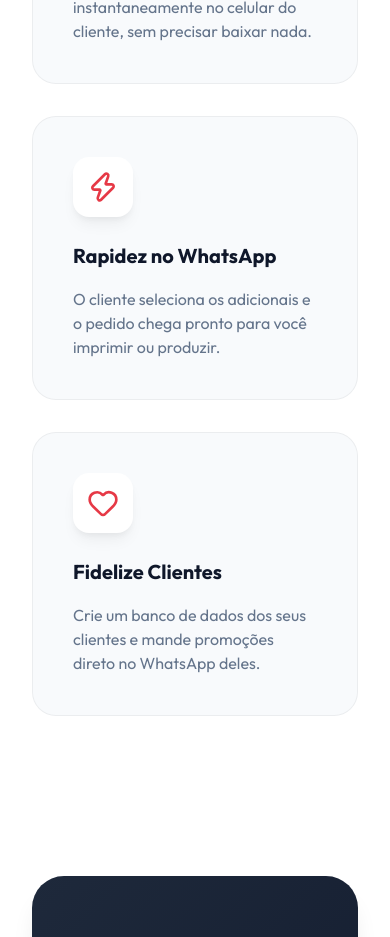
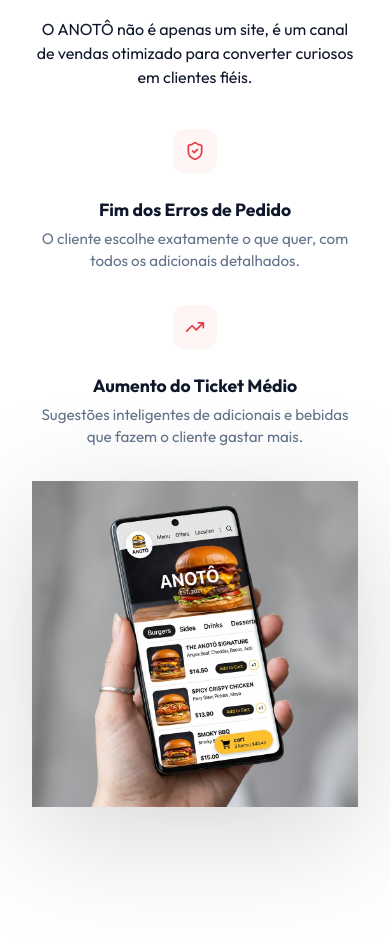
Before and after one commit to anotoapp/anoto, a React (Vite) app: page / in a window 390 px wide. Shown: the part 1060-1997 px from the top of the page. Built offline with nearby package versions, Linux system fonts and the light colour scheme; no server answers.

Commit message:
Add Product Preview section with mobile mockup and benefit list to Landing Page

```diff
--- a/src/pages/LandingPage.css
+++ b/src/pages/LandingPage.css
@@ -154,6 +154,91 @@
   color: var(--landing-text-muted);
 }
 
+/* Preview Section */
+.preview-section {
+  padding: 8rem 2rem;
+  background-color: #fff;
+}
+
+.preview-grid {
+  display: grid;
+  grid-template-columns: 1fr 1fr;
+  gap: 4rem;
+  align-items: center;
+}
+
+.section-title {
+  font-size: 2.5rem;
+  font-weight: 800;
+  line-height: 1.2;
+  margin-bottom: 1.5rem;
+}
+
+.text-primary {
+  color: var(--landing-primary);
+}
+
+.benefit-list {
+  list-style: none;
+  padding: 0;
+  margin-top: 2.5rem;
+  display: flex;
+  flex-direction: column;
+  gap: 2rem;
+}
+
+.benefit-list li {
+  display: flex;
+  gap: 1.5rem;
+}
+
+.benefit-icon {
+  background: #fff5f5;
+  color: var(--landing-primary);
+  width: 44px;
+  height: 44px;
+  display: flex;
+  align-items: center;
+  justify-content: center;
+  border-radius: 12px;
+  flex-shrink: 0;
+}
+
+.benefit-list strong {
+  display: block;
+  font-size: 1.1rem;
+  margin-bottom: 0.25rem;
+}
+
+.benefit-list p {
+  color: var(--landing-text-muted);
+  font-size: 0.95rem;
+  line-height: 1.5;
+}
+
+.preview-image-container {
+  position: relative;
+  display: flex;
+  justify-content: center;
+  align-items: center;
+}
+
+.mockup-bg {
+  position: absolute;
+  width: 120%;
+  height: 120%;
+  background: radial-gradient(circle, rgba(230, 57, 70, 0.1) 0%, transparent 70%);
+  z-index: 0;
+}
+
+.mockup-img {
+  width: 100%;
+  max-width: 350px;
+  position: relative;
+  z-index: 1;
+  filter: drop-shadow(0 30px 60px rgba(0,0,0,0.15));
+}
+
 /* Features */
 .features-grid {
   display: grid;
@@ -302,4 +387,14 @@
   .landing-nav .nav-links {
     display: none;
   }
+  .preview-grid {
+    grid-template-columns: 1fr;
+    text-align: center;
+    gap: 2rem;
+  }
+  .benefit-list li {
+    flex-direction: column;
+    align-items: center;
+    text-align: center;
+  }
 }
--- a/src/pages/LandingPage.tsx
+++ b/src/pages/LandingPage.tsx
@@ -1,5 +1,5 @@
 import { Link } from 'react-router-dom';
-import { Smartphone, Zap, Heart, CheckCircle } from 'lucide-react';
+import { Smartphone, Zap, Heart, CheckCircle, ArrowRight, ShieldCheck, TrendingUp } from 'lucide-react';
 import './LandingPage.css';
 
 export default function LandingPage() {
@@ -9,6 +9,7 @@ export default function LandingPage() {
         <Link to="/" className="logo-text">ANOTÔ</Link>
         <div className="nav-links">
           <a href="#features" className="nav-link">Recursos</a>
+          <a href="#preview" className="nav-link">Demonstração</a>
           <Link to="/admin/login" className="btn-login-outline">Área do Lojista</Link>
           <Link to="/admin/register" className="btn-primary-small">Criar Minha Loja</Link>
         </div>
@@ -24,8 +25,39 @@ export default function LandingPage() {
             Chega de anotar pedidos manualmente. Com o <strong>ANOTÔ</strong>, seus clientes fazem o pedido sozinhos e você recebe tudo organizado no seu WhatsApp.
           </p>
           <div className="hero-actions fade-up delay-2">
-            <Link to="/admin/register" className="btn-primary-main">Começar Agora — É Grátis</Link>
+            <Link to="/admin/register" className="btn-primary-main">Começar Agora — É Grátis <ArrowRight size={20} style={{ marginLeft: '8px' }} /></Link>
             <p className="hero-caption">Sem taxas por pedido. Sem fidelidade.</p>
+          </div>
+        </section>
+
+        <section id="preview" className="preview-section landing-container">
+          <div className="preview-grid">
+            <div className="preview-text fade-up">
+              <h2 className="section-title">A melhor experiência para o <span className="text-primary">seu cliente</span>.</h2>
+              <p>O ANOTÔ não é apenas um site, é um canal de vendas otimizado para converter curiosos em clientes fiéis.</p>
+
+              <ul className="benefit-list">
+                <li>
+                  <div className="benefit-icon"><ShieldCheck size={20} /></div>
+                  <div>
+                    <strong>Fim dos Erros de Pedido</strong>
+                    <p>O cliente escolhe exatamente o que quer, com todos os adicionais detalhados.</p>
+                  </div>
+                </li>
+                <li>
+                  <div className="benefit-icon"><TrendingUp size={20} /></div>
+                  <div>
+                    <strong>Aumento do Ticket Médio</strong>
+                    <p>Sugestões inteligentes de adicionais e bebidas que fazem o cliente gastar mais.</p>
+                  </div>
+                </li>
+              </ul>
+            </div>
+
+            <div className="preview-image-container fade-up delay-1">
+              <div className="mockup-bg"></div>
+              <img src="/assets/anoto-preview.png" alt="Anotô Mobile Preview" className="mockup-img" />
+            </div>
           </div>
         </section>
 
```
Also changed, not shown: public/assets/anoto-preview.png (added).
